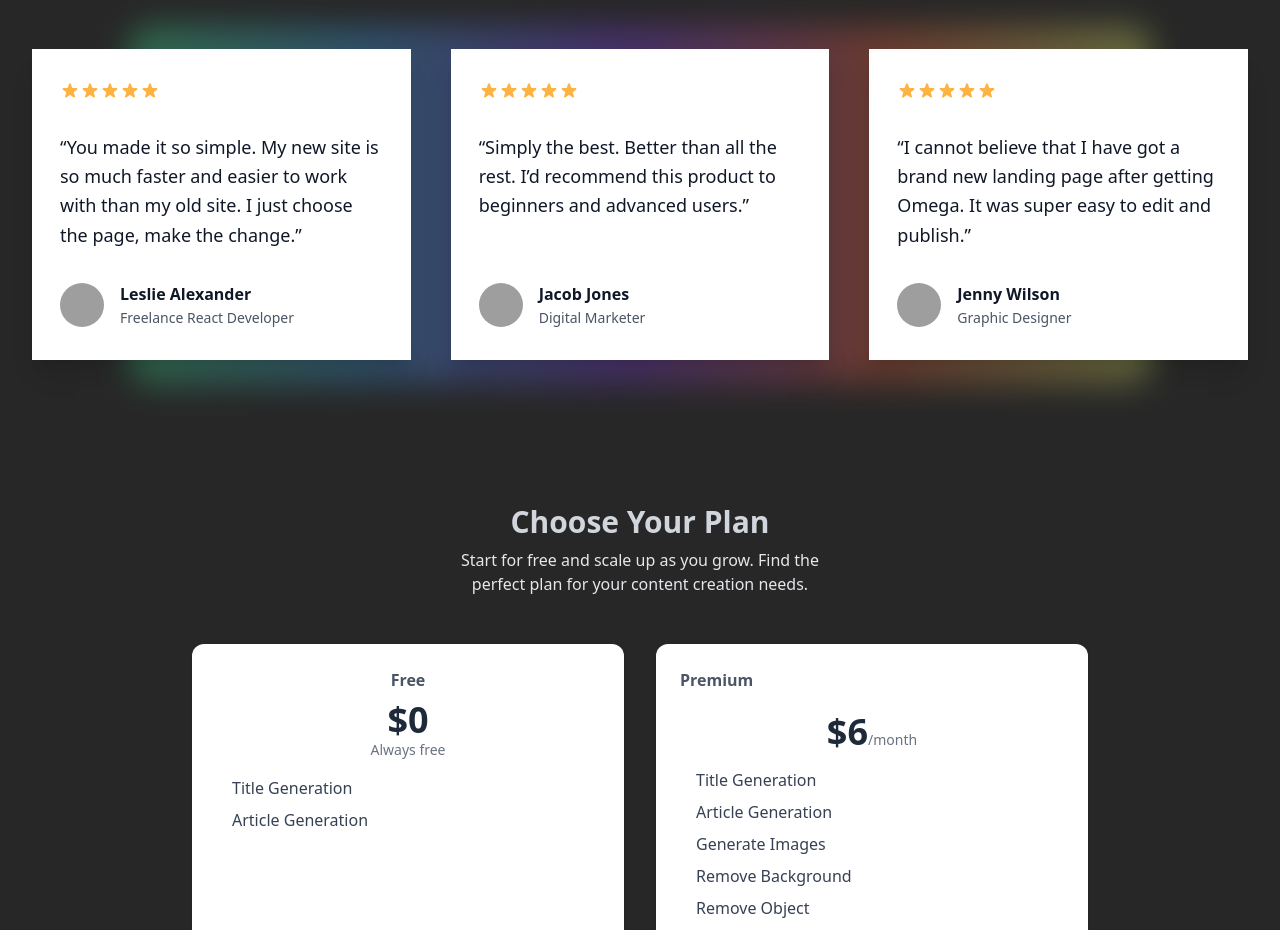
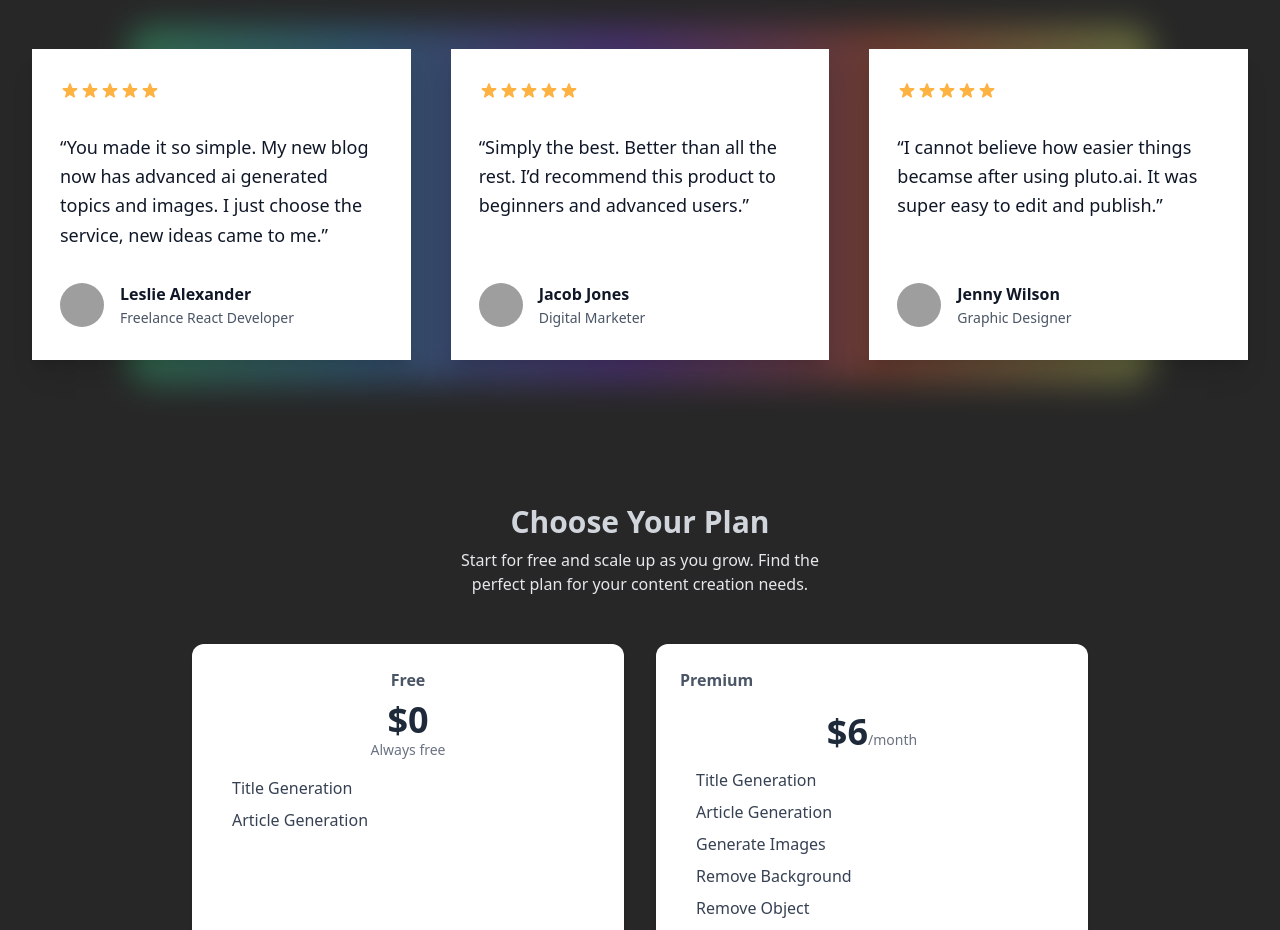
Before and after one commit to dekema9924/pluto.ai, a React (Vite) app in the folder frontend/: page / in a window 1280 px wide. Shown: the part 1820-2750 px from the top of the page. Built offline with nearby package versions, Linux system fonts and the light colour scheme; no server answers; grey boxes are pictures that could not be loaded; some icons are missing.

Commit message:
test deploy4

```diff
--- a/frontend/src/pages/LandingPage/Testimonial.tsx
+++ b/frontend/src/pages/LandingPage/Testimonial.tsx
@@ -71,7 +71,7 @@ function Testimonial() {
                                             </div>
 
                                             <blockquote className="flex-1 mt-8">
-                                                <p className="text-lg leading-relaxed text-gray-900 font-pj">“You made it so simple. My new site is so much faster and easier to work with than my old site. I just choose the page, make the change.”</p>
+                                                <p className="text-lg leading-relaxed text-gray-900 font-pj">“You made it so simple. My new blog now has advanced ai generated topics and images. I just choose the service, new ideas came to me.”</p>
                                             </blockquote>
                                         </div>
 
@@ -175,7 +175,7 @@ function Testimonial() {
                                             </div>
 
                                             <blockquote className="flex-1 mt-8">
-                                                <p className="text-lg leading-relaxed text-gray-900 font-pj">“I cannot believe that I have got a brand new landing page after getting Omega. It was super easy to edit and publish.”</p>
+                                                <p className="text-lg leading-relaxed text-gray-900 font-pj">“I cannot believe how easier things becamse after using pluto.ai. It was super easy to edit and publish.”</p>
                                             </blockquote>
                                         </div>
 
--- a/frontend/src/pages/auth/SignupForm.tsx
+++ b/frontend/src/pages/auth/SignupForm.tsx
@@ -86,6 +86,7 @@ const SignupForm: React.FC = () => {
         } catch (error: any) {
             if (error.response && error.response.data && error.response.data.message) {
                 console.error(error.response.data.message);
+                setEmailErr(error.response.data.message)
             } else {
                 console.error(error.message || 'Something went wrong');
             }
```
